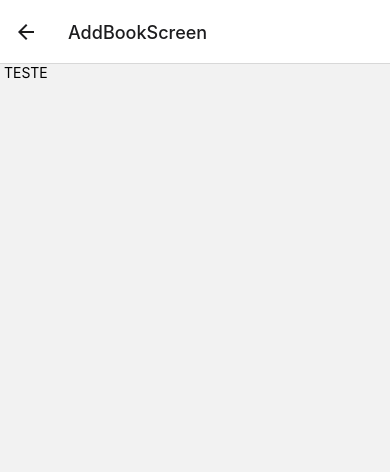
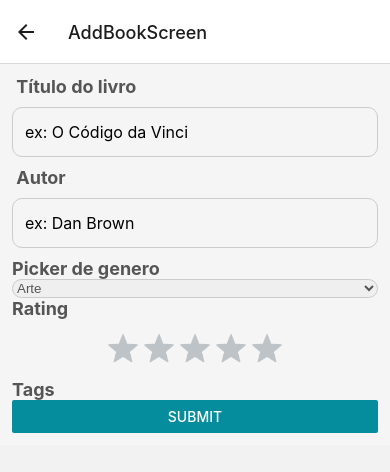
Before and after one commit to Projeto-Unidade-2-Dispositivos-Moveis/Projeto-Unidade-2, a React Native app: screen /AddBookScreen in a window 390 px wide. Shown: the top 472 px of the page. Built offline with nearby package versions, Linux system fonts and the light colour scheme.

Commit message:
Adicionado campo rating

```diff
--- a/package.json
+++ b/package.json
@@ -9,15 +9,19 @@
     "web": "expo start --web"
   },
   "dependencies": {
+    "@react-native-picker/picker": "^2.4.8",
     "@react-navigation/native": "^6.0.14",
     "@react-navigation/stack": "^6.3.5",
     "expo": "~47.0.6",
     "expo-status-bar": "~1.4.2",
+    "formik": "^2.2.9",
     "react": "18.1.0",
     "react-native": "0.70.5",
     "react-native-gesture-handler": "^2.8.0",
+    "react-native-ratings": "^8.1.0",
     "react-native-safe-area-context": "4.4.1",
-    "react-native-screens": "~3.18.0"
+    "react-native-screens": "~3.18.0",
+    "yup": "^0.32.11"
   },
   "devDependencies": {
     "@babel/core": "^7.12.9"
--- a/screens/AddBookScreen.js
+++ b/screens/AddBookScreen.js
@@ -3,21 +3,20 @@ import { StyleSheet, View, Text } from 'react-native';
 import { StatusBar } from 'expo-status-bar';
 import Constants from 'expo-constants';
 import { theme } from '../src/theme/theme';
-
+import {AddBookForm} from '../src/components/AddBookForm';
 
 export default function AddBookScreen({ navigation }) {
 
     return (
         <View style={styles.container}>
-            <StatusBar style="auto" backgroundColor={theme.fundo_principal} />
-            <Text> TESTE </Text>
+            <StatusBar style="auto" />
+            <AddBookForm />
         </View>
     );
 }
 const styles = StyleSheet.create({
     container: {
         flex: 1,
-        backgroundColor: theme.fundo_principal,
         marginTop: Constants.statusBarHeight,
     }
 });
--- /dev/null
+++ b/src/components/AddBookForm.js
@@ -0,0 +1,146 @@
+import React, {useState} from 'react'
+import { TextInput, Text, Button, Alert, View, StyleSheet, FlatList } from 'react-native';
+
+//Files
+import { theme } from '../theme/theme';
+import {bookGenres} from '../utils/bookgenres'
+
+//Libs
+import { Formik } from 'formik';
+import * as yup from 'yup';
+import {Picker} from '@react-native-picker/picker';
+import { AirbnbRating } from 'react-native-ratings';
+
+export function AddBookForm() {
+
+  const [selectedGenre, setSelectedGenre] = useState();
+  const [rating, setRating] = useState();
+
+  return (
+<Formik
+        initialValues={{
+          title: '',
+          author:'',
+          genre: '',
+          rating: '',
+          tag: ''
+        }}
+
+        // TODO: Linkar ao banco de dados (pode alterar essa linha sem dó)
+        onSubmit={values => Alert.alert(JSON.stringify(values))}
+
+        validationSchema={yup.object().shape({
+          title: yup
+            .string()
+            .required('Insira o título do livro'),
+          author: yup
+            .string()
+            .required('Insira o nome do autor'),
+          rating: yup
+            .string(),
+          startDate: yup
+            .date(),
+        })}
+      >
+        {({ values, handleChange, errors, setFieldTouched, touched, isValid, handleSubmit }) => (
+          <View style={styles.container}>
+
+            <View>
+              <Text style={styles.label}> Título do livro </Text>
+              <TextInput
+                placeholder="ex: O Código da Vinci"
+                onChangeText={handleChange('title')}
+                onBlur={() => setFieldTouched('title')}
+                style={styles.input}
+                value={values.title}
+              />
+              {touched.title && errors.title &&
+                <Text style={styles.error}>{errors.title}</Text>
+              }
+            </View>
+
+            <Text style={styles.label}> Autor </Text>
+            <TextInput
+              placeholder="ex: Dan Brown"
+              onChangeText={handleChange('author')}
+              onBlur={() => setFieldTouched('author')}
+              style={styles.input}
+              value={values.author}
+            />
+            {touched.author && errors.author &&
+              <Text style={styles.error}>{errors.author}</Text>
+            }
+
+            <Text style={styles.label}>Picker de genero</Text>
+            <Picker
+              selectedValue={selectedGenre}
+              onValueChange={(itemValue) => {setSelectedGenre(itemValue); values.genre = itemValue }}
+              dropdownIconColor={theme.details_green}
+              prompt='Selecione o gênero'
+              style={styles.picker}
+            >
+              {bookGenres.map((item, index) =>
+                {
+                  return (<Picker.Item label={item.genre} value={item.genre} key={index} color={'#555'} style={styles.pickerItem} />);
+                })}
+            </Picker>
+
+            <Text style={styles.label}>Rating</Text>
+            <AirbnbRating
+              count={5}
+              size={30}
+              imageSize={20}
+              showRating={false}
+              defaultRating={0}
+              ratingContainerStyle={styles.rating}
+              onFinishRating={ (value) => {setRating(value); values.rating = value;} }
+            />
+            <Text style={styles.label}>Tags</Text>
+
+
+            <Button
+              color={theme.details_green}
+              title='Submit'
+              disabled={!isValid}
+              onPress={handleSubmit}
+            />
+          </View>
+        )}
+      </Formik>  )
+}
+
+const styles = StyleSheet.create({
+  container: {
+    backgroundColor: theme.white,
+    padding:12,
+  },
+  label: {
+    color: '#555',
+    fontSize: 18,
+    fontWeight: 'bold'
+  },
+  input: {
+    height:50,
+    backgroundColor: theme.white,
+    borderColor: '#CCC',
+    borderWidth: 1,
+    borderRadius:10,
+    fontSize:16,
+    paddingHorizontal: 12,
+    marginVertical: 10,
+  },
+  error:{
+    fontSize: 14,
+    color: '#FF0D10'
+  },
+  picker: {
+    color: '#555',
+    borderColor: '#CCC',
+    borderWidth: 1,
+    borderRadius:10,
+
+  },
+  rating: {
+    padding:12,
+  }
+})
--- a/src/theme/theme.js
+++ b/src/theme/theme.js
@@ -1,10 +1,13 @@
 export const theme = {
-  colors: {
-    fundo_principal: '#F4F4F5',
-    fundo_secundario: '#F4F4F5',
+    fundo_principal: '#272932',
+    fundo_secundario: '#9BA7C0',
     texto_principal: '#F4F4F5',
     texto_secundario: '#F4F4F5',
-    detalhes: '#F4F4F5',
-    branco: '#F4F4F5',
-  },
+    details_green: '#068d9d',
+    details_orange:'#d59b5d',
+    white: '#F5F5F5',
+    black: '#272932',
+    grey:'#CCC',
+    error:'#E22012',
+    success:'##26E472',
 };
--- /dev/null
+++ b/src/utils/bookgenres.js
@@ -0,0 +1,65 @@
+export const bookGenres = [
+{"id": 1,
+"genre": "Arte"
+},
+{
+"id": 2,
+"genre": "Autoajuda"
+},
+{
+"id": 3,
+"genre": "Ação e aventura"
+},
+{
+"id": 4,
+"genre": "Biografia"
+},
+{
+"id": 5,
+"genre": "Contos"
+},
+{
+"id": 6,
+"genre": "Fantasia"
+},
+{
+"id": 7,
+"genre": "Ficção científica"
+},
+{
+"id": 8,
+"genre": "Humor e comédia"
+},
+{
+"id": 9,
+"genre": "Infantil"
+},
+{
+"id": 10,
+"genre": "LGBTQ+"
+},
+{
+"id": 11,
+"genre": "Graphic Novel"
+},
+{
+"id": 12,
+"genre": "Crime e mistério"
+},
+{
+"id": 13,
+"genre": "Poesia"
+},
+{
+"id": 14,
+"genre": "Religião e Espiritualidade"
+},
+{
+"id": 15,
+"genre": "Romance"
+},
+{
+"id": 16,
+"genre": "Suspense"
+}
+];
```
Also changed, not shown: src/components/Form.js (deleted, +0 -18 lines), 1 other file (tests, documents, lock files or other folders).
